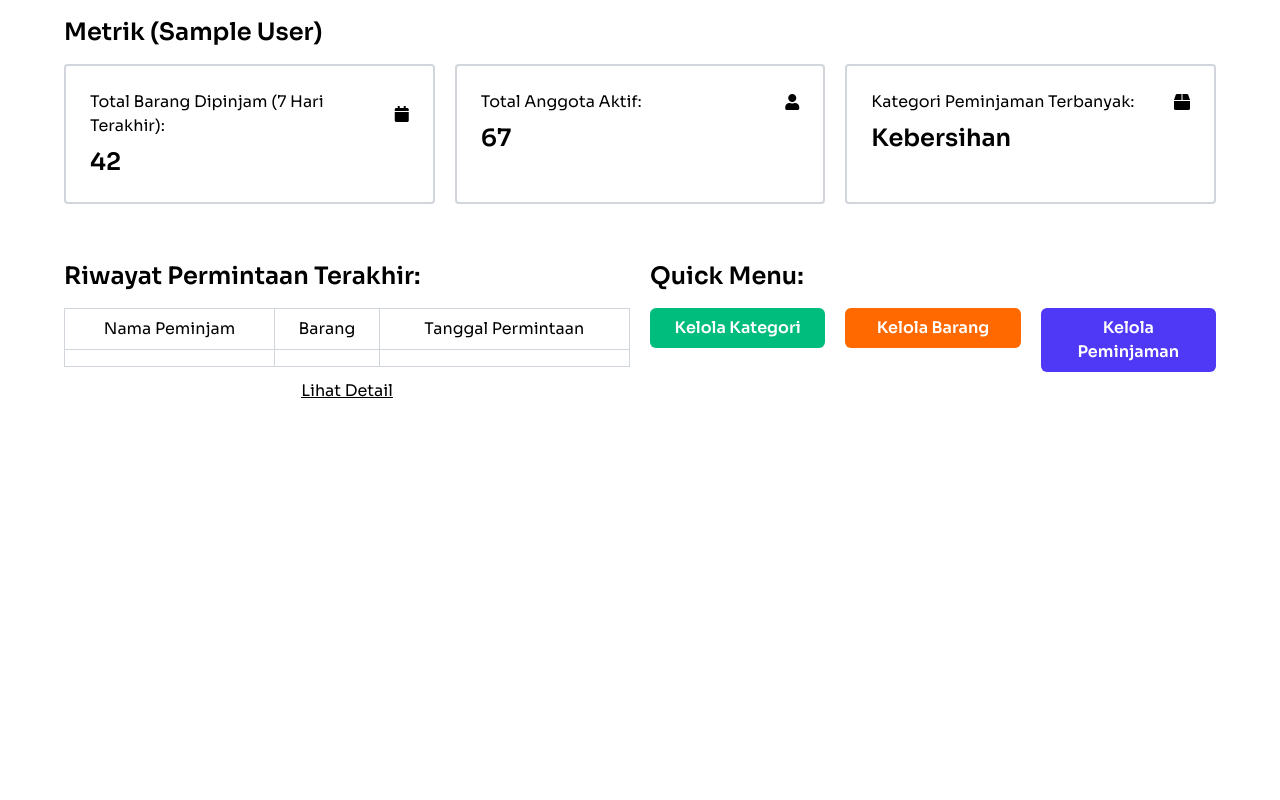
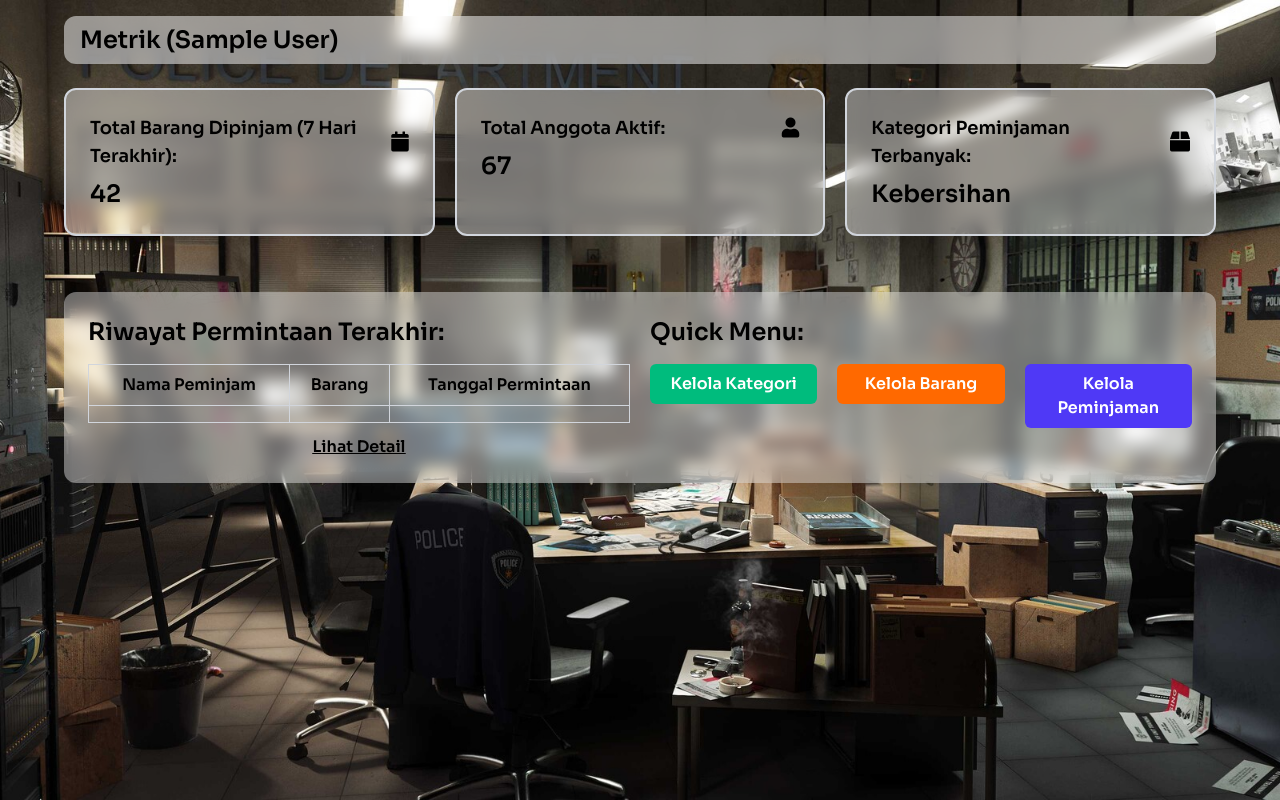
Before and after one commit to HarisHerdiansyah/inventaris-barang, a PHP site: page / in a window 1280 px wide. Shown: the part 68-868 px from the top of the page. Before the commit the page ends 466 px from the top, so only its background shows below. Run offline with PHP 8.4, Linux system fonts and the light colour scheme; the visitor is signed in with stand-in values (Sample User, id 1); lists and menus that the app fills with data are empty.

Commit message:
feat: update ui dashboard

```diff
--- a/index.php
+++ b/index.php
@@ -2,43 +2,53 @@
 <?php include "./layout/top.php" ?>
 <?php include "./layout/navbar.php" ?>
 
-<main class="px-16 py-4">
-  <h1 class="text-2xl font-semibold mb-4">
-    Metrik
-    (<?php echo $nama ?>)
-  </h1>
+<main class="px-16 py-4 bg-[url(./assets/bg-1.jpg)] min-h-screen bg-cover bg-no-repeat bg-fixed bg-center">
+  <div class="py-2 px-4 bg-white/50 backdrop-blur-sm rounded-xl mb-6">
+    <h1 class="text-2xl font-semibold">
+      Metrik
+      (<?php echo $nama ?>)
+    </h1>
+  </div>
   <div id="top-section" class="grid grid-cols-3 gap-5 mb-14">
-    <div class="border border-2 border-gray-300 rounded p-6">
+    <div class="bg-white/40 backdrop-blur-sm border border-2 border-gray-300 rounded-xl p-6">
       <div class="flex justify-between items-center">
-        <p>Total Barang Dipinjam (7 Hari Terakhir):</p>
-        <i class="fas fa-calendar"></i>
+        <p class="font-semibold text-lg">
+          Total Barang Dipinjam (7 Hari Terakhir):
+        </p>
+        <i class="fas fa-calendar text-xl"></i>
       </div>
       <p class="text-2xl mt-2 font-semibold">42</p>
     </div>
-    <div class="border border-2 border-gray-300 rounded p-6">
+    <div class="bg-white/40 backdrop-blur-sm border border-2 border-gray-300 rounded-xl p-6">
       <div class="flex justify-between items-center">
-        <p>Total Anggota Aktif:</p>
-        <i class="fas fa-user"></i>
+        <p class="font-semibold text-lg">Total Anggota Aktif:</p>
+        <i class="fas fa-user text-xl"></i>
       </div>
       <p class="text-2xl mt-2 font-semibold">67</p>
     </div>
-    <div class="border border-2 border-gray-300 rounded p-6">
+    <div class="bg-white/40 backdrop-blur-sm border border-2 border-gray-300 rounded-xl p-6">
       <div class="flex justify-between items-center">
-        <p>Kategori Peminjaman Terbanyak:</p>
-        <i class="fas fa-box"></i>
+        <p class="font-semibold text-lg">Kategori Peminjaman Terbanyak:</p>
+        <i class="fas fa-box text-xl"></i>
       </div>
       <p class="text-2xl mt-2 font-semibold">Kebersihan</p>
     </div>
   </div>
-  <div id="bottom-section" class="grid grid-cols-2 gap-5">
+  <div id="bottom-section" class="grid grid-cols-2 gap-5 bg-white/40 backdrop-blur-sm p-6 rounded-xl">
     <div class="space-y-4">
       <h1 class="text-2xl font-semibold mb-4">Riwayat Permintaan Terakhir:</h1>
       <table class="border border-gray-400 min-w-full border-collapse">
         <thead>
           <tr>
-            <th class="p-2 font-normal border border-gray-300">Nama Peminjam</th>
-            <th class="p-2 font-normal border border-gray-300">Barang</th>
-            <th class="p-2 font-normal border border-gray-300">Tanggal Permintaan</th>
+            <th class="p-2 font-semibold border border-gray-300">
+              Nama Peminjam
+            </th>
+            <th class="p-2 font-semibold border border-gray-300">
+              Barang
+            </th>
+            <th class="p-2 font-semibold border border-gray-300">
+              Tanggal Permintaan
+            </th>
           </tr>
         </thead>
         <tbody>
@@ -48,7 +58,7 @@
             <td class="p-2 border border-gray-300"></td>
           </tr>
         </tbody>
-        <caption class="caption-bottom mt-3 underline">
+        <caption class="caption-bottom mt-3 underline font-semibold">
           <a href="">Lihat Detail</a>
         </caption>
       </table>
--- a/service/auth.service.php
+++ b/service/auth.service.php
@@ -5,7 +5,7 @@ function register($db, $id, $user_name, $user_email, $user_password)
 {
   $hashed = password_hash($user_password, PASSWORD_DEFAULT);
   $stmt = $db->prepare("insert into users (id_user, nama, email, password, role) values (?, ?, ?, ?, ?)");
-  $role = "ADMIN";
+  $role = "STAFF";
   $stmt->bind_param("sssss", $id, $user_name, $user_email, $hashed, $role);
 
   if ($stmt->execute()) {
```
Also changed, not shown: service/dashboard.service.php (added).
